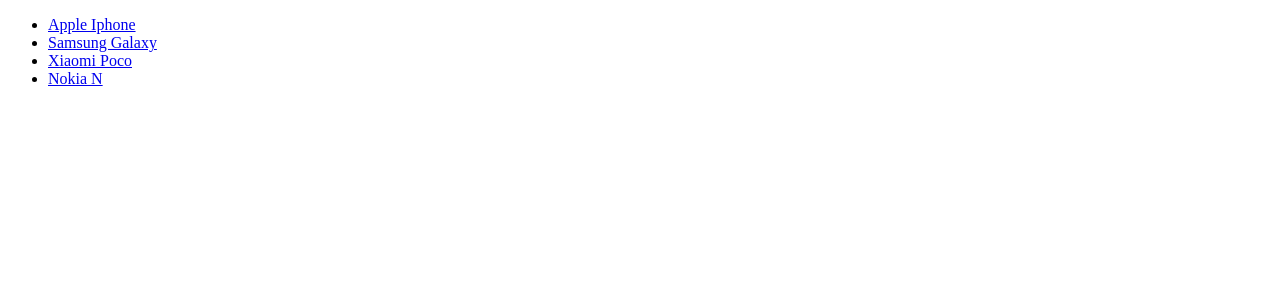
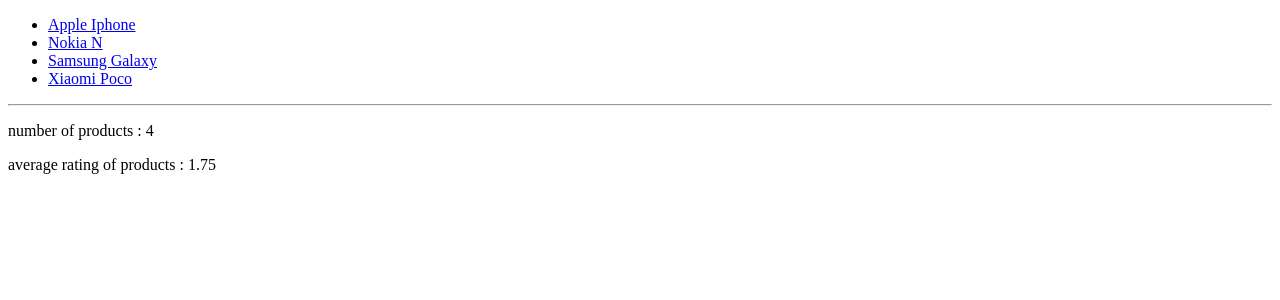
Before and after one commit to rvngrd/Bachelor-Project, a Django app: page / in a window 1280 px wide. Shown: the top 300 px of the page. Run offline with Django 4.2, Linux system fonts and the light colour scheme; data comes from the database, SQL or seed files in the repository.

Commit message:
Finishing part 46(Count, aggregates and order_by)

```diff
--- a/product_module/templates/product_module/product_list.html
+++ b/product_module/templates/product_module/product_list.html
@@ -13,4 +13,11 @@
             </li>
         {% endfor %}
     </ul>
+    <hr>
+    <p>
+        number of products : {{ number_of_products }}
+    </p>
+    <p>
+        average rating of products : {{ avg_rating.rating__avg }}
+    </p>
 {% endblock %}
--- a/product_module/views.py
+++ b/product_module/views.py
@@ -1,3 +1,4 @@
+from django.db.models import Avg
 from django.shortcuts import render, get_object_or_404
 from .models import Product
 from django.http import Http404
@@ -5,9 +6,13 @@
 
 
 def product_list(request):
-    products = Product.objects.all()
+    products = Product.objects.all().order_by('title')
+    number_of_products = products.count()
+    avg_rating = products.aggregate(Avg("rating"))
     return render(request, 'product_module/product_list.html', context={
-        'products': products
+        'products': products,
+        'number_of_products': number_of_products,
+        'avg_rating': avg_rating
     })
 
 
```
